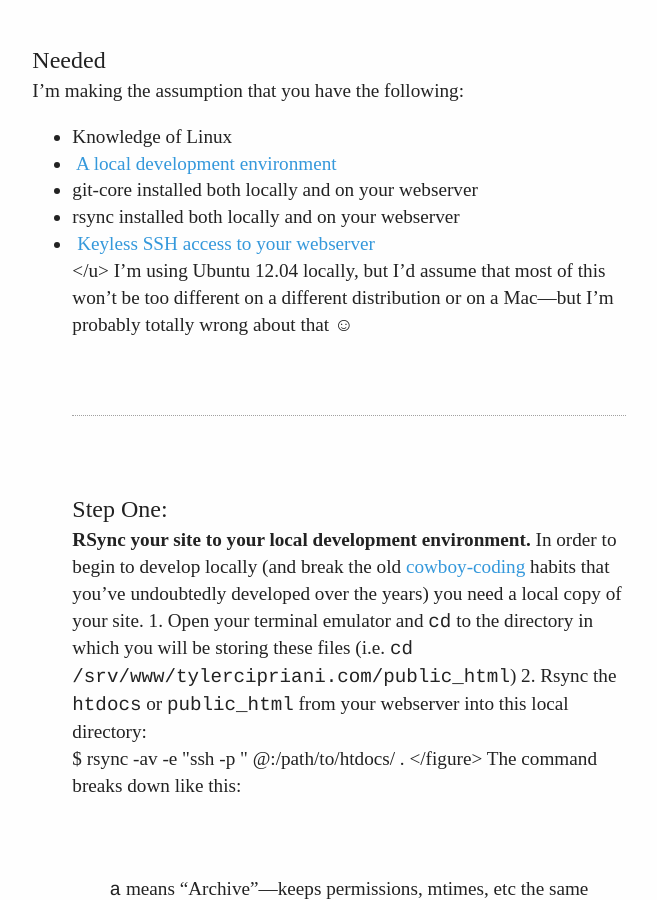
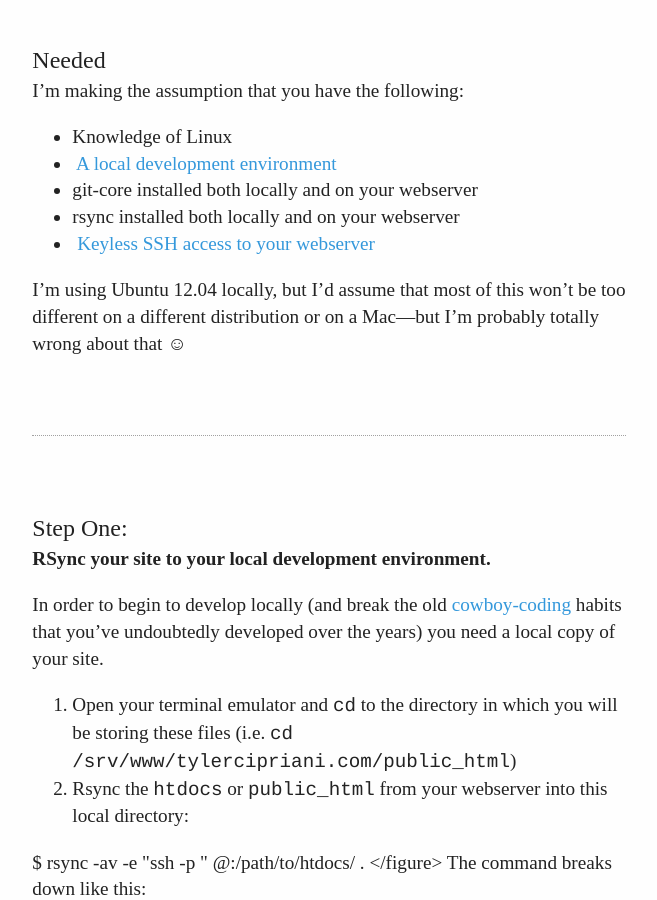
Before and after one commit to thcipriani/blog_src, a Jekyll site: the page built from _posts/2012-10-21-move-existing-website-to-git.md, in a window 1280 px wide and 900 px high, scrolled down 683 px. Shown: the whole window, without its empty margins (311-968 px from the left). Built offline with Jekyll 4.4.1, drawn with Linux system fonts in a browser that asks for light colours; Markdown is read by kramdown in place of the engine named in the settings; comment, search, counter and statistics services are not loaded.

Commit message:
closing ul

```diff
--- a/_posts/2012-10-21-move-existing-website-to-git.md
+++ b/_posts/2012-10-21-move-existing-website-to-git.md
@@ -29,7 +29,7 @@ A local development environment
 <li>&shy;<a href="http://www.commandlinefu.com/commands/view/771/copy-your-ssh-public-key-on-a-remote-machine-for-passwordless-login-the-easy-way" target="_blank">
   Keyless SSH access to your webserver
 </a></li>
-</u>
+</ul>
 
 I&#8217;m using Ubuntu 12.04 locally, but I&#8217;d assume that most of this
 won&#8217;t be too different on a different distribution or on a Mac&#8212;but
```
